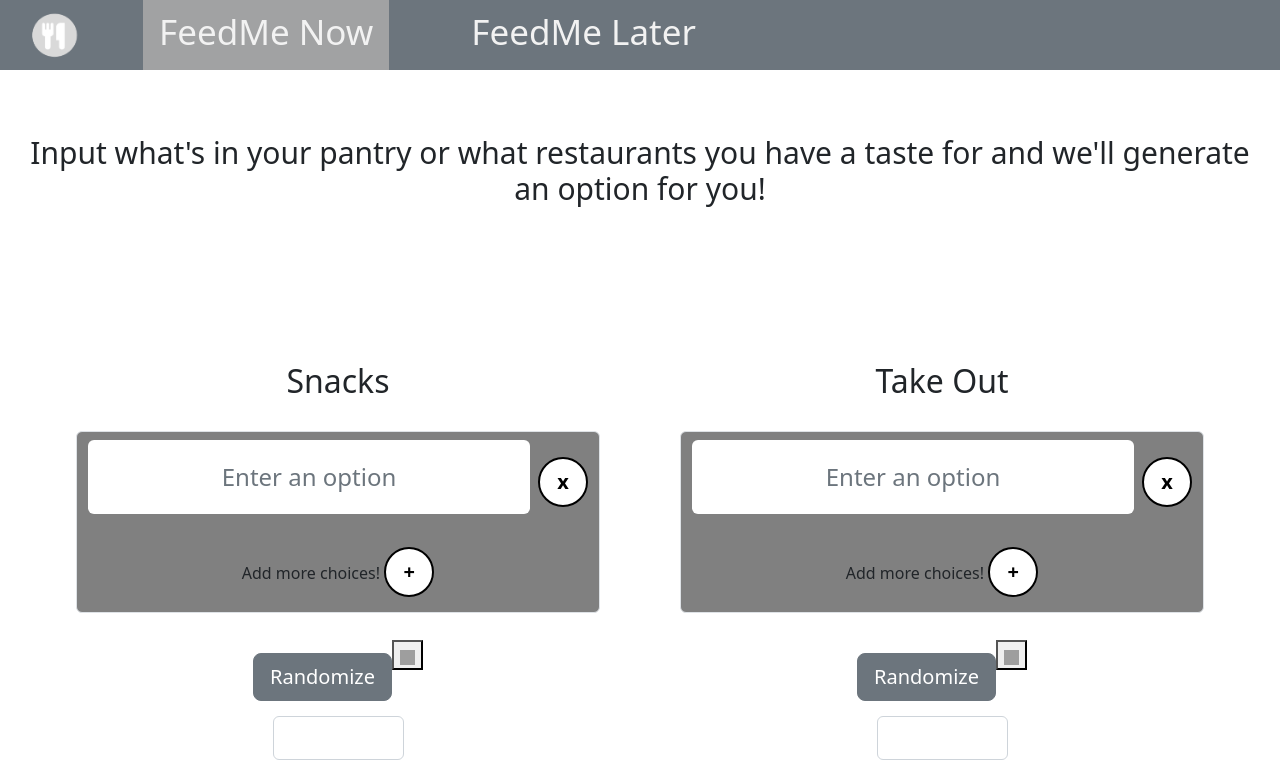
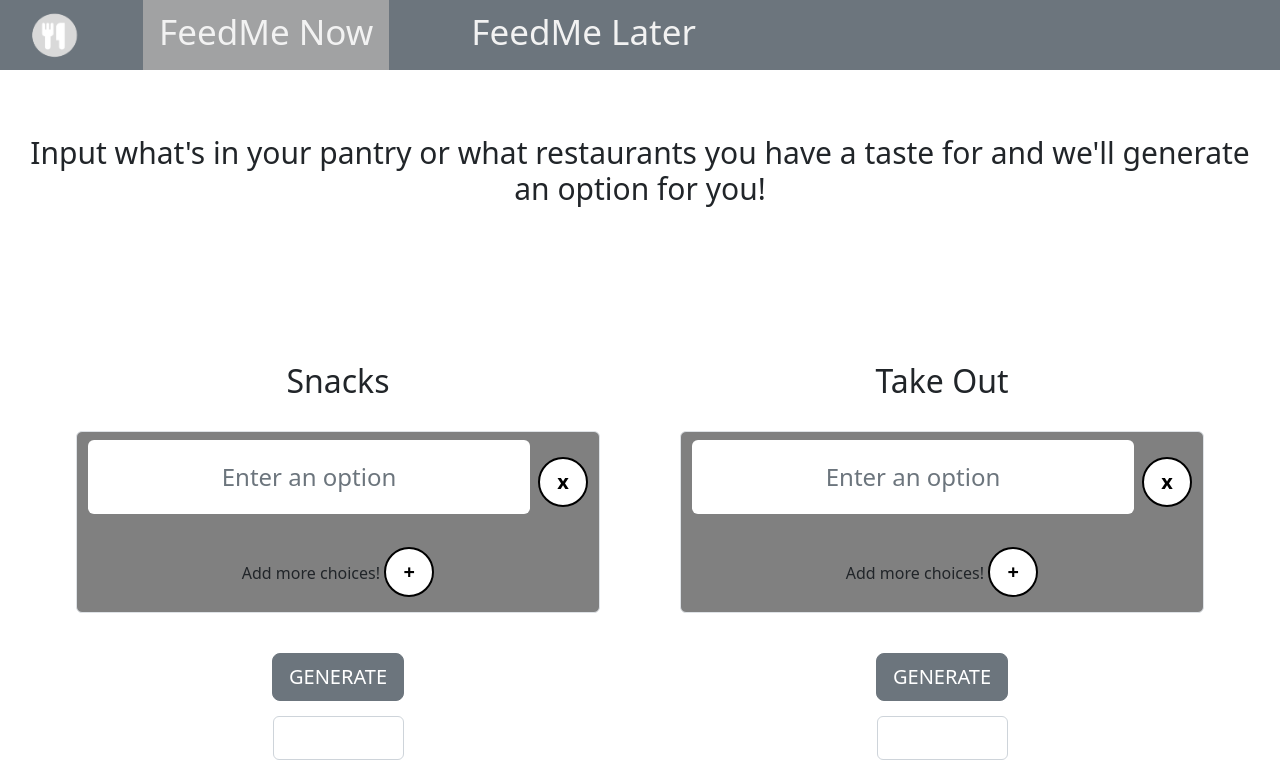
Before and after one commit to Dec-22-LC-LiftOff-STL/FeedMe, an Angular app: page /feed-me-now in a window 1280 px wide. Shown: the top 783 px of the page. Built offline with nearby package versions, Linux system fonts and the light colour scheme; grey boxes are pictures that could not be loaded.

Commit message:
Added new span on generator

```diff
--- a/src/app/feed-me-now-page/feed-me-now-column/feed-me-now-column.component.html
+++ b/src/app/feed-me-now-page/feed-me-now-column/feed-me-now-column.component.html
@@ -27,16 +27,10 @@
     </div>
 
 <button (click)="randomizeColumn()" class="btn btn-secondary btn-lg">
-  Randomize
-</button>
-
-<button class="toolTip">
-<span class="randomizeTip">
-  <img alt="info icon" src="downloads/info_icon.png" width="15" height="15">
-    <span class="tip">
-      "Randomize" will randomly generate an option each time you click it.
-    </span>
-</span>
+  GENERATE <br/>
+  <span class="tip">
+    Click here and your option will appear in the box below.
+  </span>
 </button>
 
 
```
